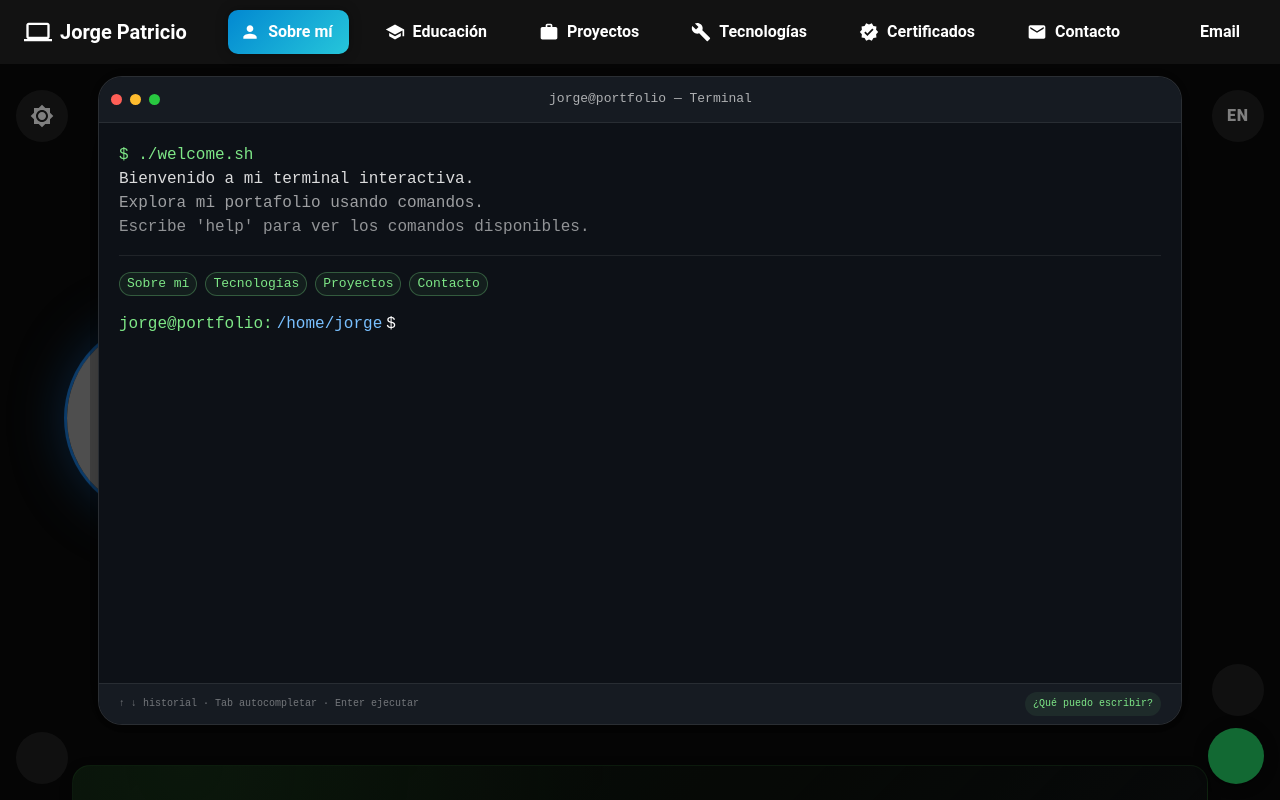
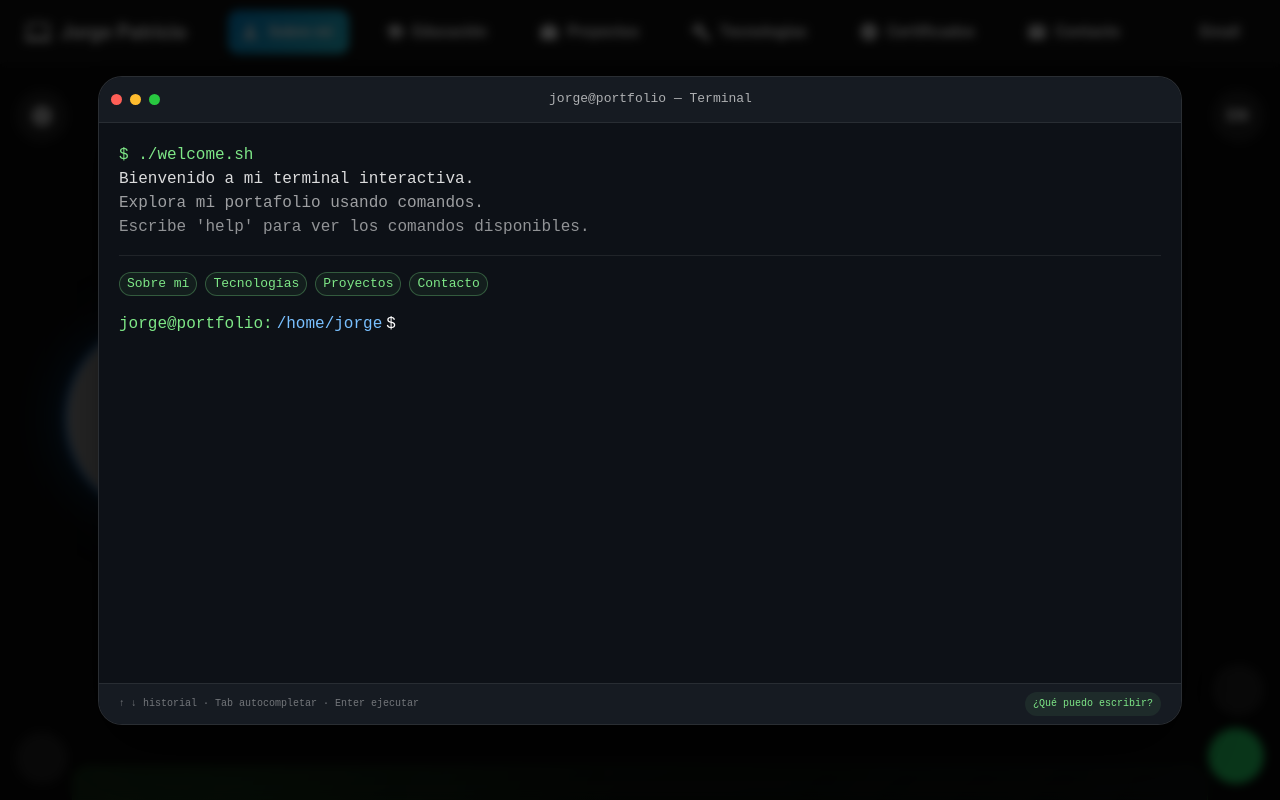
Before and after one commit to Patogol35/jorgito, a React (Vite) app: page / in a window 1280 px wide. Both pictures are taken after a click on the button 1238 px from the left and 690 px from the top of the page. Shown: the top 800 px of the page. Built offline with nearby package versions, Linux system fonts and the light colour scheme; grey boxes are pictures that could not be loaded; some icons are missing.

Commit message:
Refactor LinuxTerminal integration in App component
Removed Dialog component for LinuxTerminal and added conditional rendering for it.

```diff
--- a/src/App.jsx
+++ b/src/App.jsx
@@ -8,7 +8,6 @@ import {
   Container,
   Fab,
   Tooltip,
-  Dialog,
 } from "@mui/material";
 
 import WhatsAppIcon from "@mui/icons-material/WhatsApp";
@@ -23,7 +22,7 @@ import Contact from "./components/Contact.jsx";
 import Footer from "./components/Footer.jsx";
 import ChatBot from "./components/ChatBot.jsx";
 import Form from "./components/Form.jsx";
-import LinuxTerminal from "./components/LinuxTerminal.jsx";
+import LinuxTerminal from "./components/LinuxTerminal";
 import TerminalIcon from "@mui/icons-material/Terminal";
 import { translations } from "./i18n";
 
@@ -237,8 +236,7 @@ function App() {
 
         <Footer t={t} />
 
-{/* Terminal */}
-<Tooltip title="Abrir terminal" placement="left">
+        <Tooltip title="Abrir terminal" placement="left">
   <Fab
     aria-label="terminal"
     onClick={() => setTerminalOpen(true)}
@@ -247,63 +245,24 @@ function App() {
       bottom: 84,
       right: 16,
       zIndex: 1200,
-
       bgcolor:
         theme.palette.mode === "dark"
           ? theme.palette.grey[900]
           : theme.palette.primary.main,
-
       color: "#fff",
       width: 52,
       height: 52,
-      boxShadow: "none",
-
-      transition: "transform 0.2s ease",
-
       "&:hover": {
         bgcolor:
           theme.palette.mode === "dark"
             ? theme.palette.grey[800]
             : theme.palette.primary.dark,
       },
-
-      "&:active": {
-        transform: "scale(0.95)",
-      },
     })}
   >
     <TerminalIcon />
   </Fab>
 </Tooltip>
-
-        <Dialog
-  open={terminalOpen}
-  onClose={() => setTerminalOpen(false)}
-  fullWidth
-  maxWidth="lg"
-  fullScreen
-  PaperProps={{
-    sx: {
-      background: "transparent",
-      boxShadow: "none",
-      overflow: "hidden",
-
-      // En escritorio deja márgenes
-      m: { xs: 0, md: 2 },
-
-      // En escritorio no ocupa absolutamente toda la pantalla
-      maxWidth: { md: "1100px" },
-      width: { md: "calc(100% - 32px)" },
-      height: { md: "auto" },
-      maxHeight: { md: "90vh" },
-
-      // En móvil ocupa toda la pantalla
-      borderRadius: { xs: 0, md: 3 },
-    },
-  }}
->
-  <LinuxTerminal t={t} lang={lang} />
-</Dialog>
 
         {/* WhatsApp */}
         <Tooltip title="Chatea por WhatsApp" placement="left">
@@ -413,6 +372,28 @@ function App() {
   </Fab>
 </Tooltip>
         <ChatBot t={t} lang={lang} />
+
+        {terminalOpen && (
+  <Box
+    sx={{
+      position: "fixed",
+      inset: 0,
+      zIndex: 2000,
+      display: "flex",
+      alignItems: "center",
+      justifyContent: "center",
+      p: { xs: 0, sm: 2 },
+      background: "rgba(0,0,0,0.75)",
+      backdropFilter: "blur(5px)",
+    }}
+  >
+    <LinuxTerminal
+      t={t}
+      lang={lang}
+      onClose={() => setTerminalOpen(false)}
+    />
+  </Box>
+)}
       </Box>
     </ThemeProvider>
   );
```
